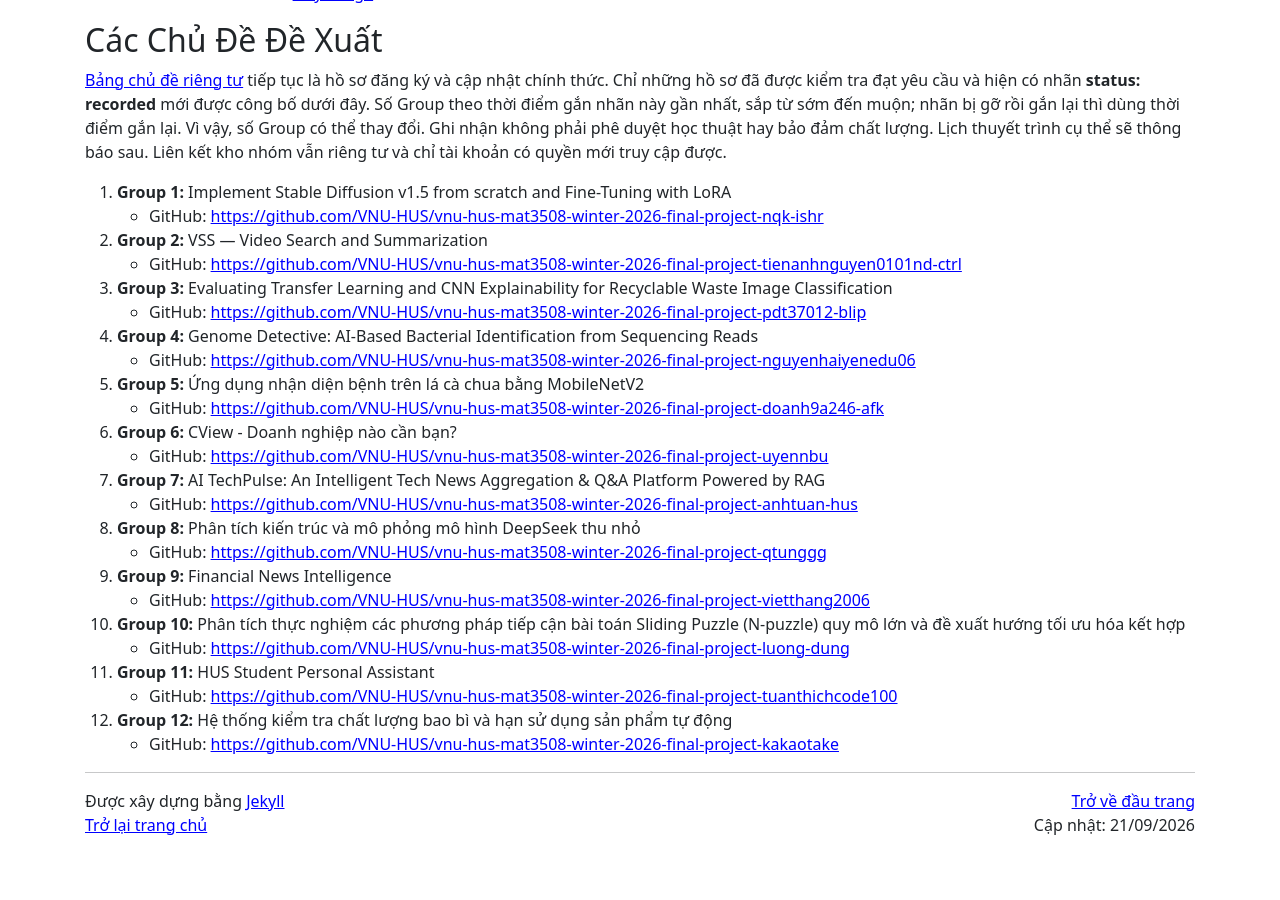
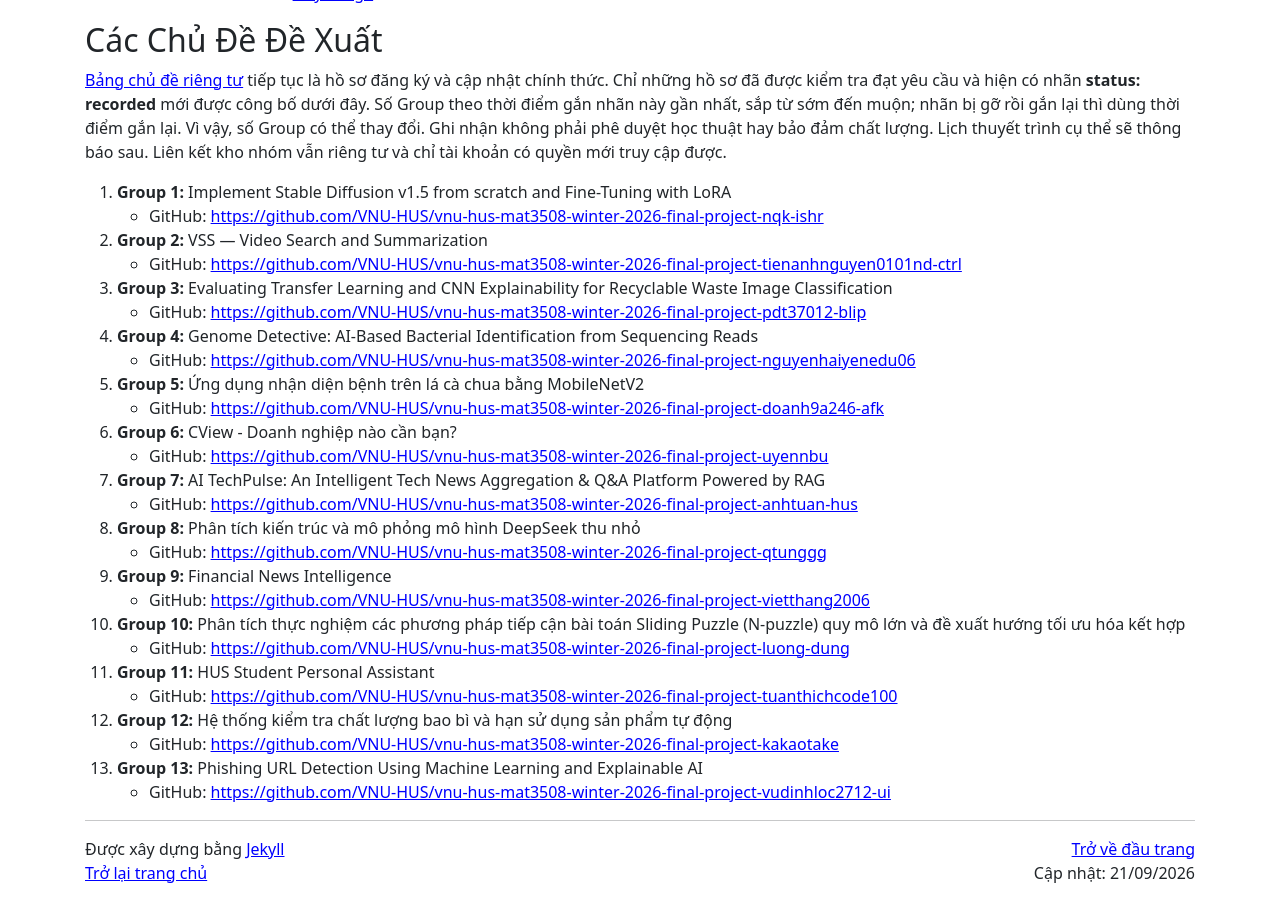
Before and after one commit to hoanganhduc/hoanganhduc.github.io, a Jekyll site: the page built from teaching/VNU-HUS/2026/winter/MAT3508/mini-projects.md, in a window 1280 px wide and 900 px high, scrolled down 2048 px. Built offline with Jekyll 4.4.1, drawn with Linux system fonts in a browser that asks for light colours; nearby versions of some CDN libraries; a style sheet for code colours, icons or effects is not loaded; before the commit the page ends 2900 px from its top, so only the background shows below that.

Commit message:
Publish recorded CMC_AL mini-project topic for MAT3508

```diff
--- a/teaching/VNU-HUS/2026/winter/MAT3508/mini-projects.md
+++ b/teaching/VNU-HUS/2026/winter/MAT3508/mini-projects.md
@@ -111,4 +111,7 @@ Làm theo [hướng dẫn báo cáo](https://github.com/VNU-HUS/introai-final-pr
 12. <a id="topic-115877b203fb"></a>**Group 12:** Hệ thống kiểm tra chất lượng bao bì và hạn sử dụng sản phẩm tự động
     * GitHub: [https://github.com/VNU-HUS/vnu-hus-mat3508-winter-2026-final-project-kakaotake](https://github.com/VNU-HUS/vnu-hus-mat3508-winter-2026-final-project-kakaotake)
 
+13. <a id="topic-d373a75885df"></a>**Group 13:** Phishing URL Detection Using Machine Learning and Explainable AI
+    * GitHub: [https://github.com/VNU-HUS/vnu-hus-mat3508-winter-2026-final-project-vudinhloc2712-ui](https://github.com/VNU-HUS/vnu-hus-mat3508-winter-2026-final-project-vudinhloc2712-ui)
+
 <!-- END RECORDED MINI-PROJECTS -->
```
